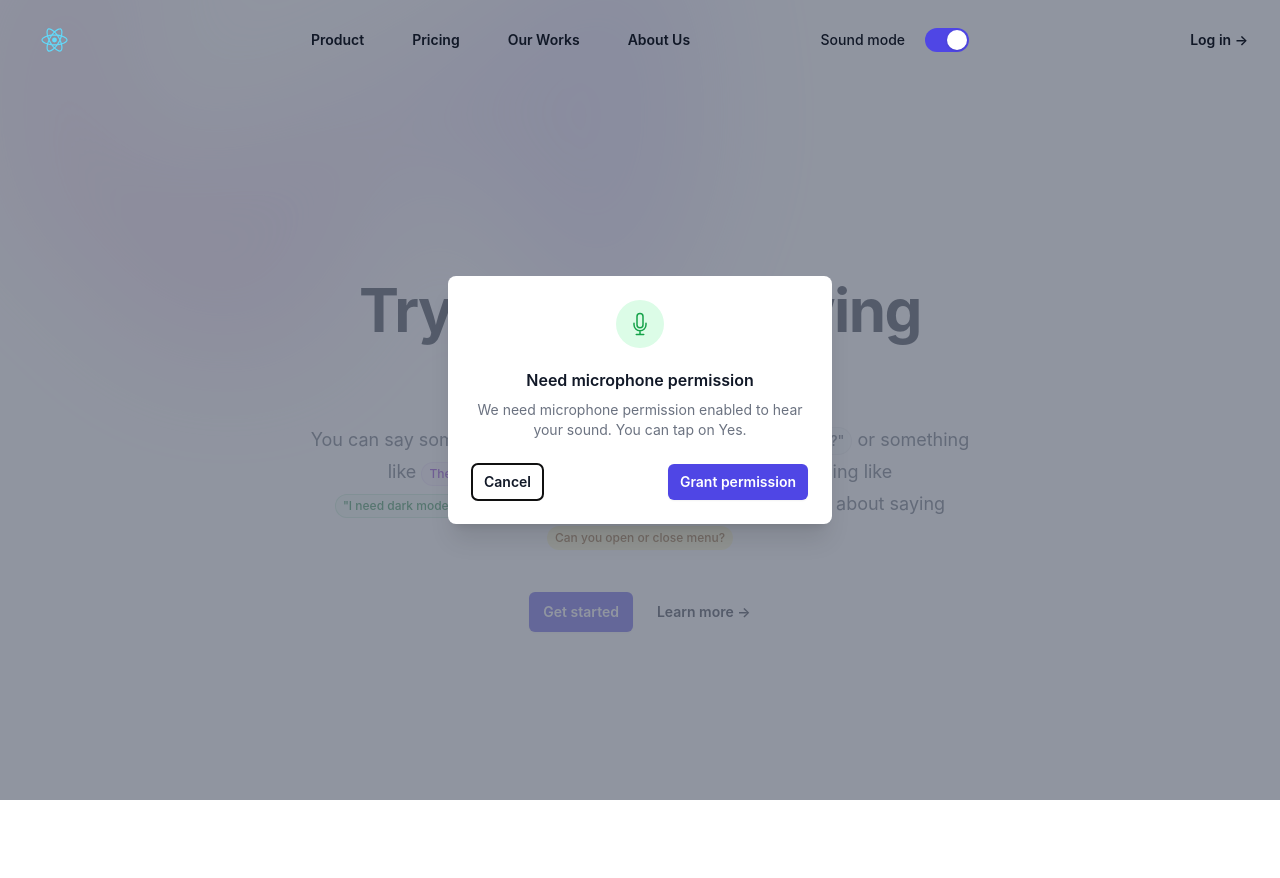
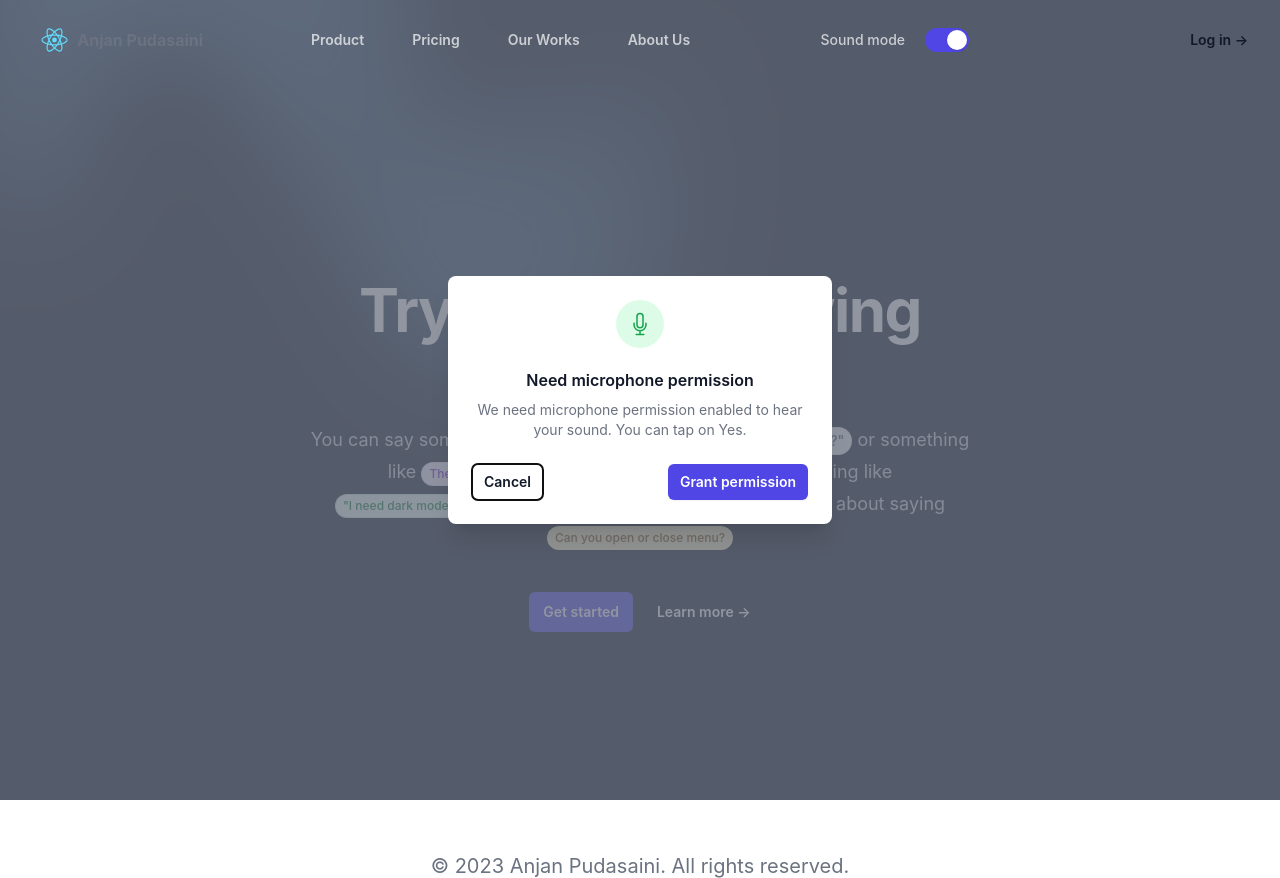
Before and after one commit to pudasainianjan/voiceProjectReact, a React (Create React App) app: page / in a window 1280 px wide. Before the commit the page ends 856 px from the top, so only its background shows below. Built offline with nearby package versions, Linux system fonts and the light colour scheme.

Commit message:
design update

```diff
--- a/src/modules/homepage/HomePageView.js
+++ b/src/modules/homepage/HomePageView.js
@@ -40,7 +40,7 @@ function HomePageView() {
   const [isListening, setIsListening] = useState(false);
   const [permissionStatus, setPermissionStatus] = useState("");
   const [currentCommand, setCurrentCommand] = useState("");
-  const [isDarkMode, setIsDarkMode] = useState(false);
+  const [isDarkMode, setIsDarkMode] = useState(true);
   const [recognitionStarted, setRecognitionStarted] = useState(false);
   const [isPermissionLoading, setIsPermissionIsLoading] = useState(false);
 
@@ -184,6 +184,10 @@ function HomePageView() {
                 <span className="sr-only">Your Company</span>
                 <img className="h-8 w-auto" src={logo} alt="" />
               </a>
+
+              <span className="text-gray-500 font-bold flex items-center hover:text-gray-400">
+                Anjan Pudasaini
+              </span>
             </div>
             <div className="flex lg:hidden">
               <button
@@ -418,6 +422,9 @@ function HomePageView() {
             </div>
           </div>
         </div>
+        <p class="mt-30 sm:mt-0 w-full text-center text-xl leading-5 text-gray-500">
+          &copy; 2023 Anjan Pudasaini. All rights reserved.
+        </p>
       </div>
       <Alert
         headerText={permissionObj.headerText}
```
